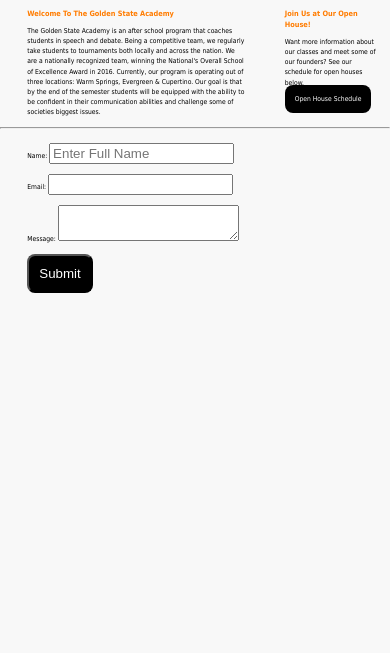
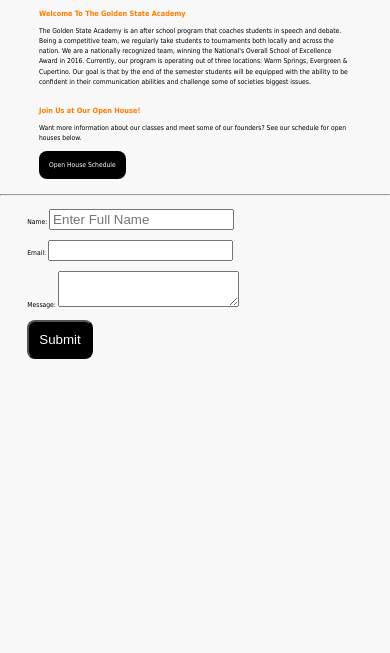
Before and after one commit to jenni4xiong/front-end-projects, a plain HTML site: page myWebsite/index.html in a window 390 px wide. Shown: the part 191-844 px from the top of the page. Drawn offline with Linux system fonts and the light colour scheme.

Commit message:
changes to floats

```diff
--- a/myWebsite/css/file.css
+++ b/myWebsite/css/file.css
@@ -90,6 +90,21 @@
 	line-height: 1.5em;
 }
 
+#side-bar .button{
+	margin-top:5%;
+}
+
+@media(max-width:600px){ /*stops float if width of website decreases*/
+	#main-block{
+		width:100%;
+		float:none;
+	}
+	#side-bar{
+		width:100%;
+		float:none;
+	}
+}
+
 form{
 	padding-left: 7%;
 }
```
Also changed, not shown: myWebsite/index.html (+3 -0 lines).
